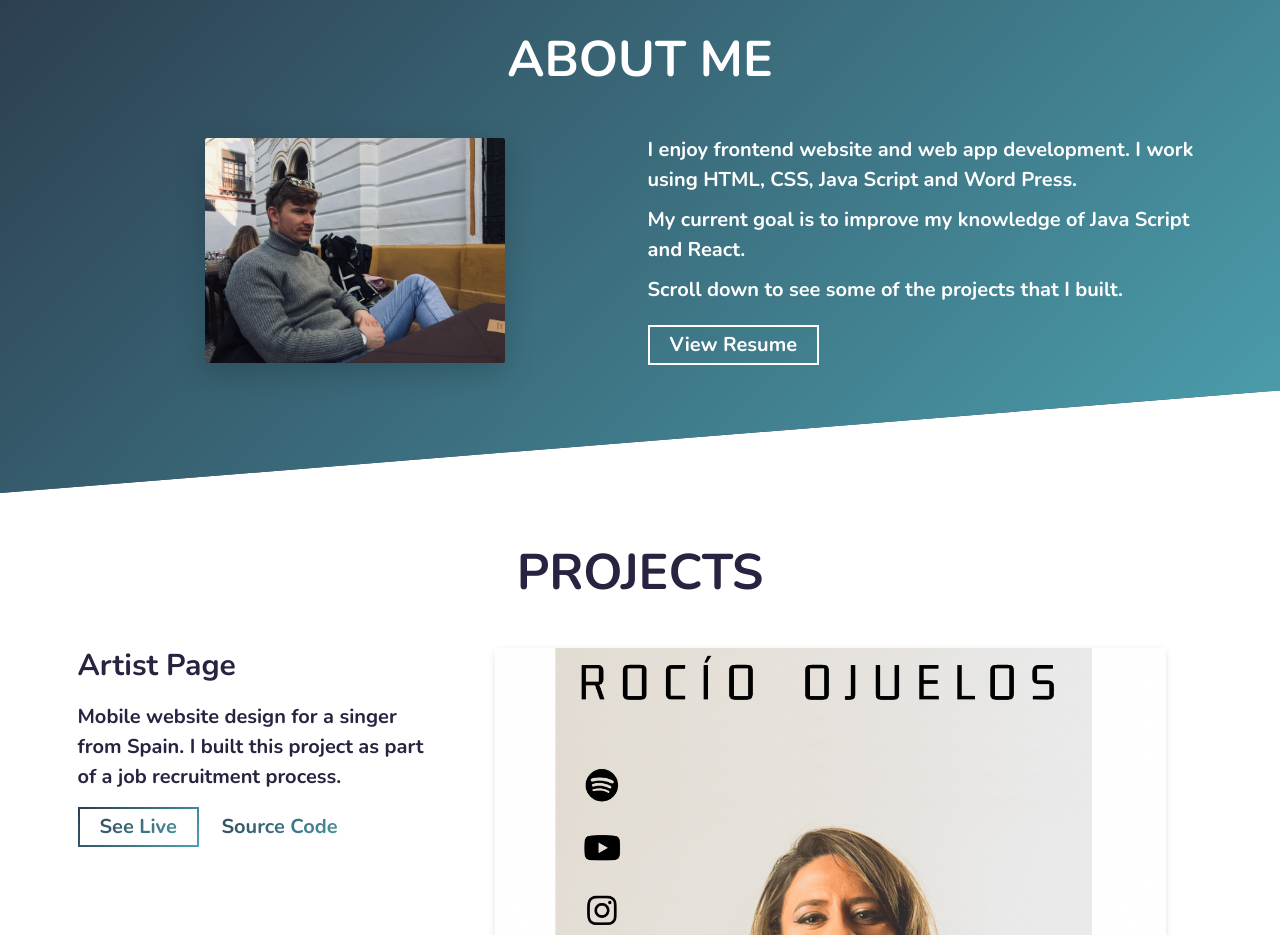
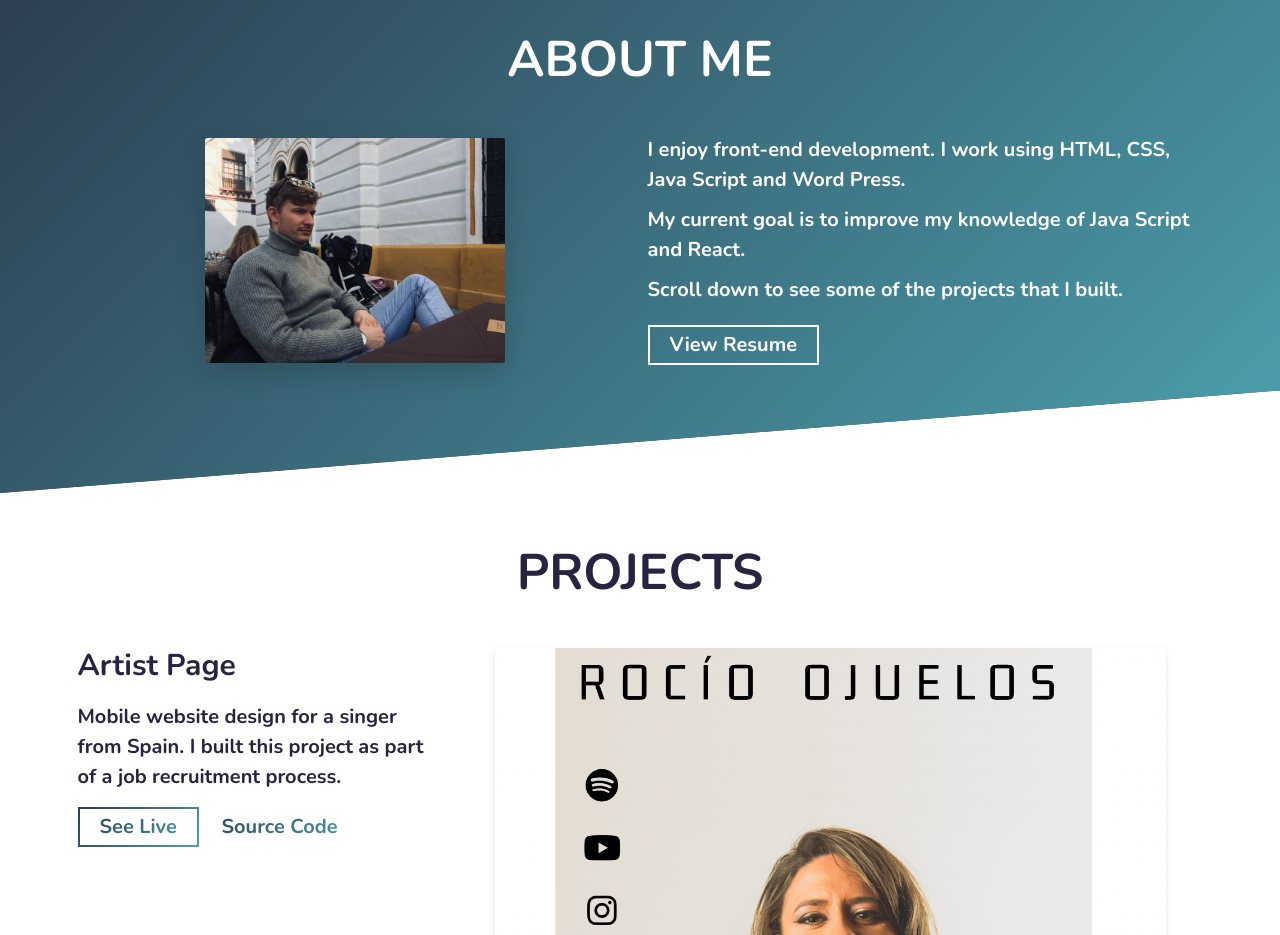
Before and after one commit to wookash90/portfolio, a website built with Parcel: page src/index.html in a window 1280 px wide. Shown: the part 820-1755 px from the top of the page. Built offline with nearby package versions, Linux system fonts and the light colour scheme.

Commit message:
Add files via upload

```diff
--- a/src/index.html
+++ b/src/index.html
@@ -65,7 +65,7 @@
           <div class="col-md-6 col-sm-12">
             <div class="about-wrapper__info load-hidden">
               <p class="about-wrapper__info-text">
-                I enjoy frontend website and web app development. I work using HTML, CSS, Java Script and Word Press.
+                I enjoy front-end development. I work using HTML, CSS, Java Script and Word Press.
               </p>
               <p class="about-wrapper__info-text">
                 My current goal is to improve my knowledge of Java Script and React.
```
